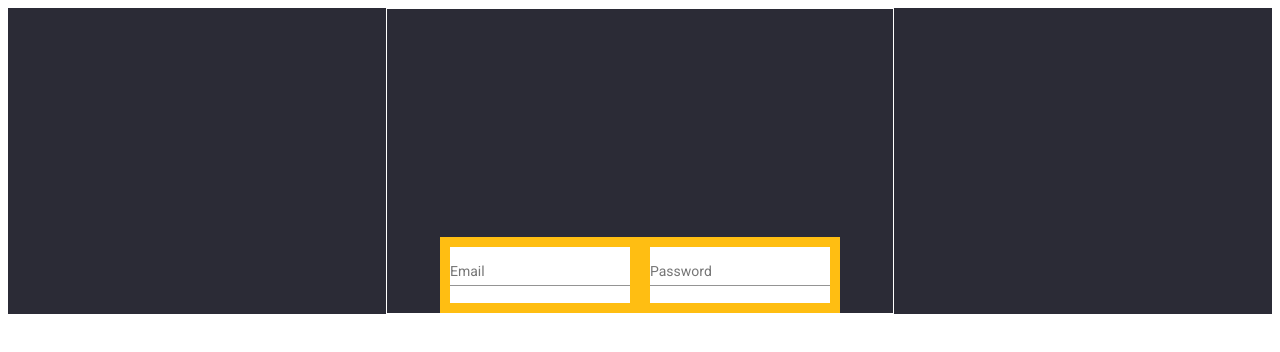
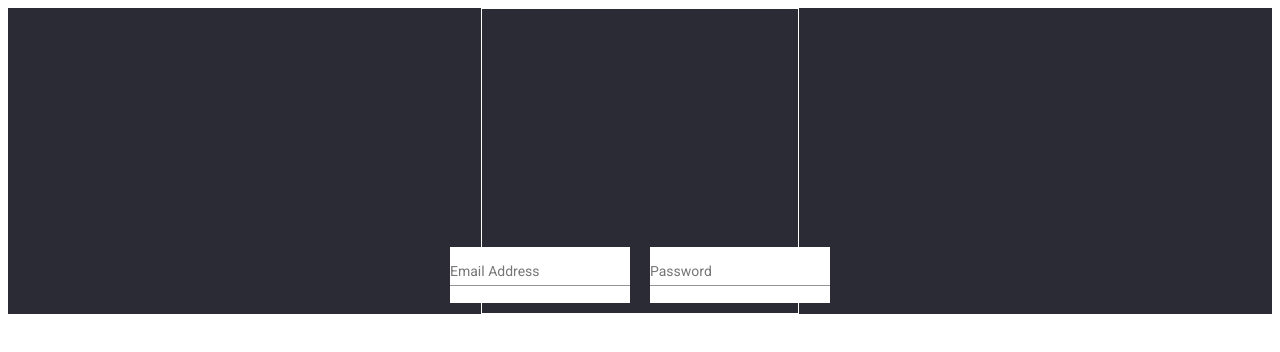
Before and after one commit to marcusjensen15/Warriors_Gym_Frontend, an Angular app: page /login in a window 1280 px wide. Shown: the top 352 px of the page. Built offline with nearby package versions, Linux system fonts and the light colour scheme.

Commit message:
sucessfully edit angular material purple to SCW yellow. Note: now defined in two places within the code

```diff
--- a/src/app/login/login.component.html
+++ b/src/app/login/login.component.html
@@ -2,7 +2,7 @@
   <form class="example-form">
     <div class="form-wrapper">
       <mat-form-field class="example-full-width">
-        <mat-label>Email</mat-label>
+        <mat-label>Email Address</mat-label>
         <input type="email" matInput
               placeholder="Ex. pat@example.com">
         <mat-error>
--- a/src/app/login/login.component.scss
+++ b/src/app/login/login.component.scss
@@ -9,7 +9,7 @@
 .mat-form-field {
   background-color: $scw-white;
   margin: 10px;
-  width: 45%;
+  width: 100%;
 }
 
 .login-container{
@@ -18,7 +18,7 @@
 
 .example-form{
   padding-top: 18%;
-  width: 40%;
+  width: 25%;
   margin: 0 auto;
   display: flex;
   justify-content: center;
@@ -27,5 +27,8 @@
 }
 
 .form-wrapper{
-  background-color: $scw-yellow-light;
+  margin: 0 auto;
+  display: flex;
+  justify-content: center;
+  align-items: center;
 }
```
